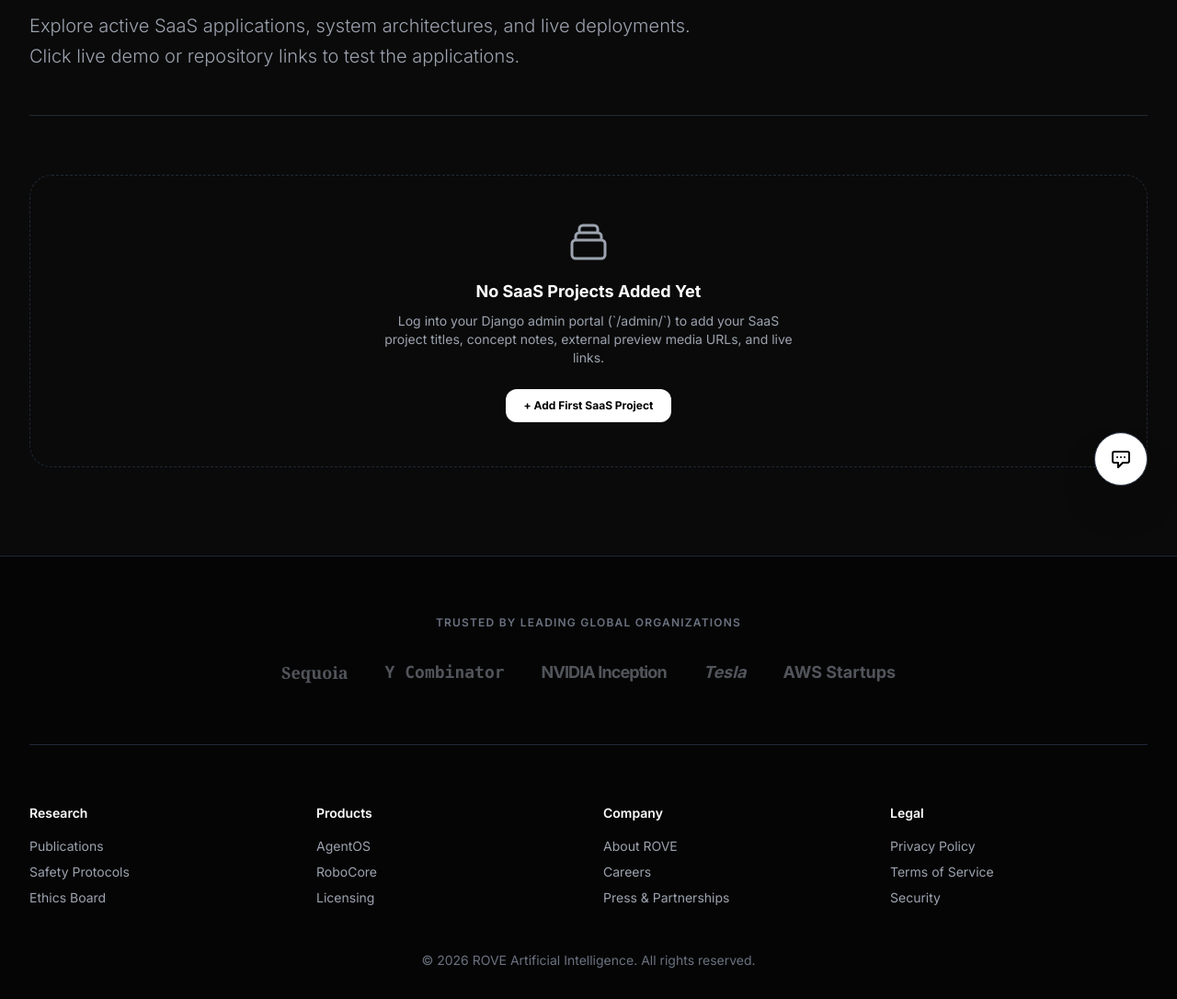
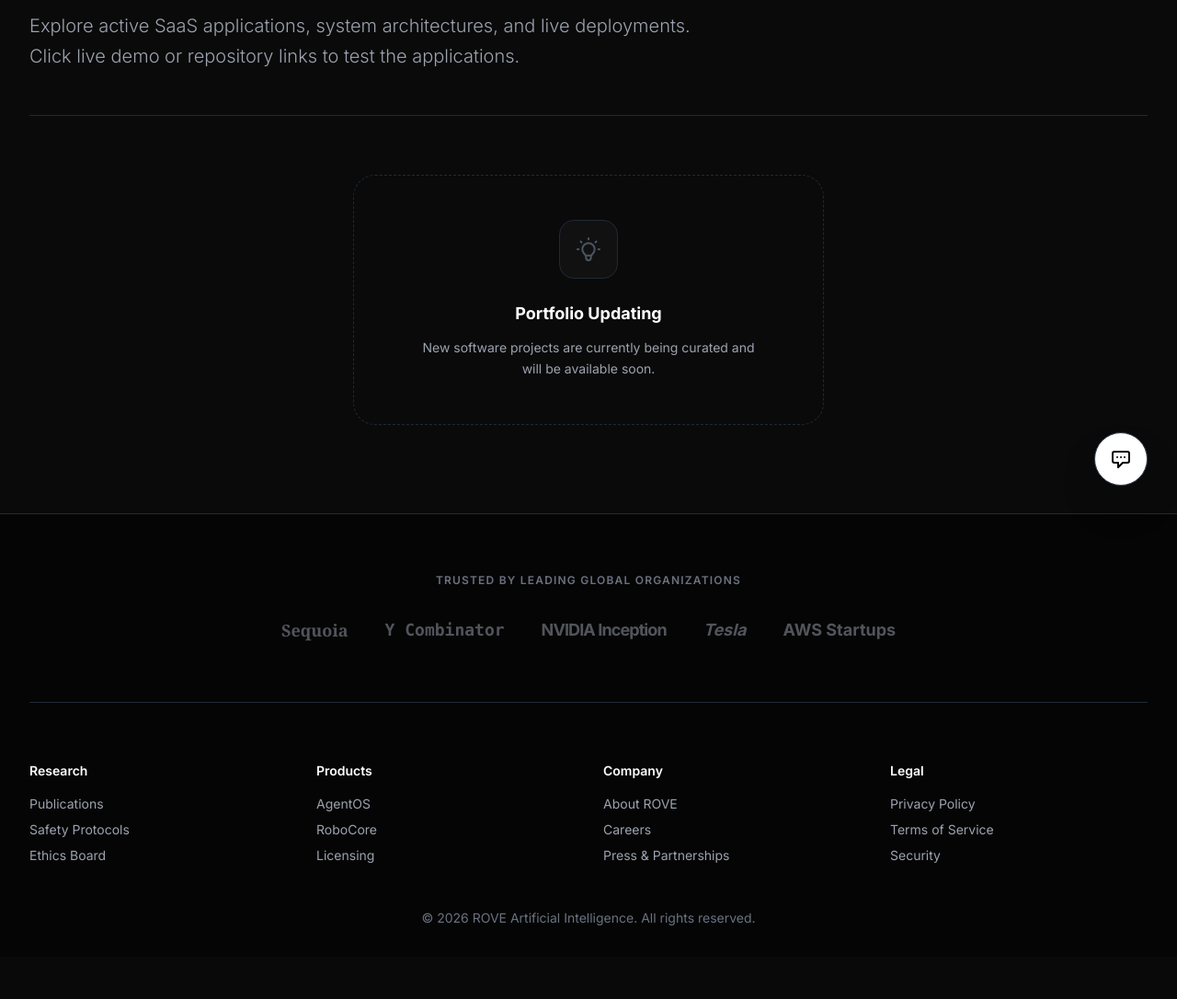
Before and after one commit to prosperioe/Rove2.0, a Django app: page /products/ in a window 1280 px wide. Shown: the part 240-1326 px from the top of the page at 92% size. After the commit the page ends 1246 px from the top, so only its background shows below. Run offline with Django 5.2, Linux system fonts and the light colour scheme; data that the repository does not hold is empty; some libraries are stand-ins or nearby versions.

Commit message:
feat: initialize core layout templates and booking portal view infrastructure

```diff
--- a/core/templates/core/base.html
+++ b/core/templates/core/base.html
@@ -345,7 +345,7 @@
     </button>
 
     <div id="agent-chat-window"
-        class="fixed bottom-24 right-8 w-96 bg-white dark:bg-[#0a0a0a] border border-gray-200 dark:border-gray-800 rounded-2xl shadow-2xl z-50 transform transition-all duration-500 translate-x-[150%] overflow-hidden flex flex-col h-[480px]">
+        class="fixed bottom-24 right-4 sm:right-8 w-[calc(100vw-2rem)] max-w-sm sm:w-96 bg-white dark:bg-[#0a0a0a] border border-gray-200 dark:border-gray-800 rounded-2xl shadow-2xl z-50 transform transition-all duration-500 translate-x-[150%] overflow-hidden flex flex-col h-[480px]">
 
         <div class="bg-gray-50 dark:bg-[#111] p-4 border-b border-gray-200 dark:border-gray-800 flex justify-between items-center">
             <div class="flex items-center gap-3">
--- a/core/templates/core/products.html
+++ b/core/templates/core/products.html
@@ -61,13 +61,16 @@
             </div>
         </div>
         {% empty %}
-        <div class="col-span-full p-12 text-center bg-white dark:bg-[#0a0a0a] border border-dashed border-gray-300 dark:border-gray-800 rounded-3xl">
-            <svg class="w-12 h-12 mx-auto text-gray-400 mb-4" fill="none" stroke="currentColor" viewBox="0 0 24 24"><path stroke-linecap="round" stroke-linejoin="round" stroke-width="1.5" d="M19 11H5m14 0a2 2 0 012 2v6a2 2 0 01-2 2H5a2 2 0 01-2-2v-6a2 2 0 012-2m14 0V9a2 2 0 00-2-2M5 11V9a2 2 0 012-2m0 0V5a2 2 0 012-2h6a2 2 0 012 2v2M7 7h10"></path></svg>
-            <h3 class="text-lg font-bold text-gray-900 dark:text-white mb-2">No SaaS Projects Added Yet</h3>
-            <p class="text-sm text-gray-500 dark:text-gray-400 max-w-md mx-auto mb-6">Log into your Django admin portal (`/admin/`) to add your SaaS project titles, concept notes, external preview media URLs, and live links.</p>
-            <a href="/admin/core/saasproject/add/" target="_blank" class="inline-flex items-center px-5 py-2.5 bg-black text-white dark:bg-white dark:text-black rounded-xl text-xs font-bold hover:opacity-90 transition">
-                + Add First SaaS Project
-            </a>
+        <div class="col-span-full flex justify-center">
+            <div class="w-full max-w-lg p-12 text-center bg-white dark:bg-[#0a0a0a] border border-dashed border-gray-200 dark:border-gray-800 rounded-3xl">
+                <div class="w-16 h-16 mx-auto mb-6 rounded-2xl bg-gray-50 dark:bg-[#111] border border-gray-100 dark:border-gray-800 flex items-center justify-center">
+                    <svg class="w-8 h-8 text-gray-300 dark:text-gray-600" fill="none" stroke="currentColor" viewBox="0 0 24 24">
+                        <path stroke-linecap="round" stroke-linejoin="round" stroke-width="1.5" d="M9.663 17h4.673M12 3v1m6.364 1.636l-.707.707M21 12h-1M4 12H3m3.343-5.657l-.707-.707m2.828 9.9a5 5 0 117.072 0l-.548.547A3.374 3.374 0 0014 18.469V19a2 2 0 11-4 0v-.531c0-.895-.356-1.754-.988-2.386l-.548-.547z" />
+                    </svg>
+                </div>
+                <h3 class="text-lg font-bold text-gray-900 dark:text-white mb-3">Portfolio Updating</h3>
+                <p class="text-sm text-gray-500 dark:text-gray-400 max-w-sm mx-auto leading-relaxed">New software projects are currently being curated and will be available soon.</p>
+            </div>
         </div>
         {% endfor %}
 
```
Also changed, not shown: bookings/views.py (+8 -4 lines).
